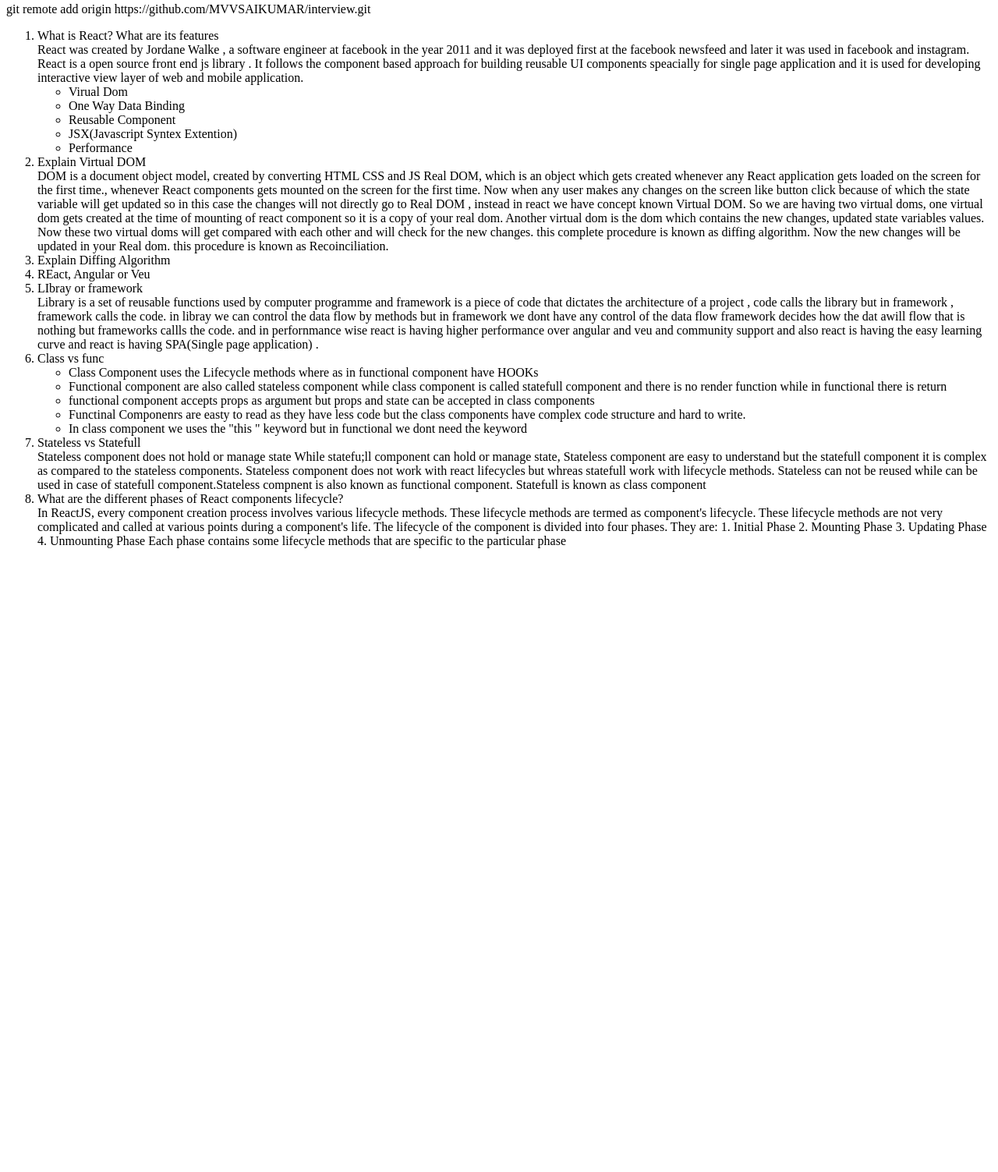
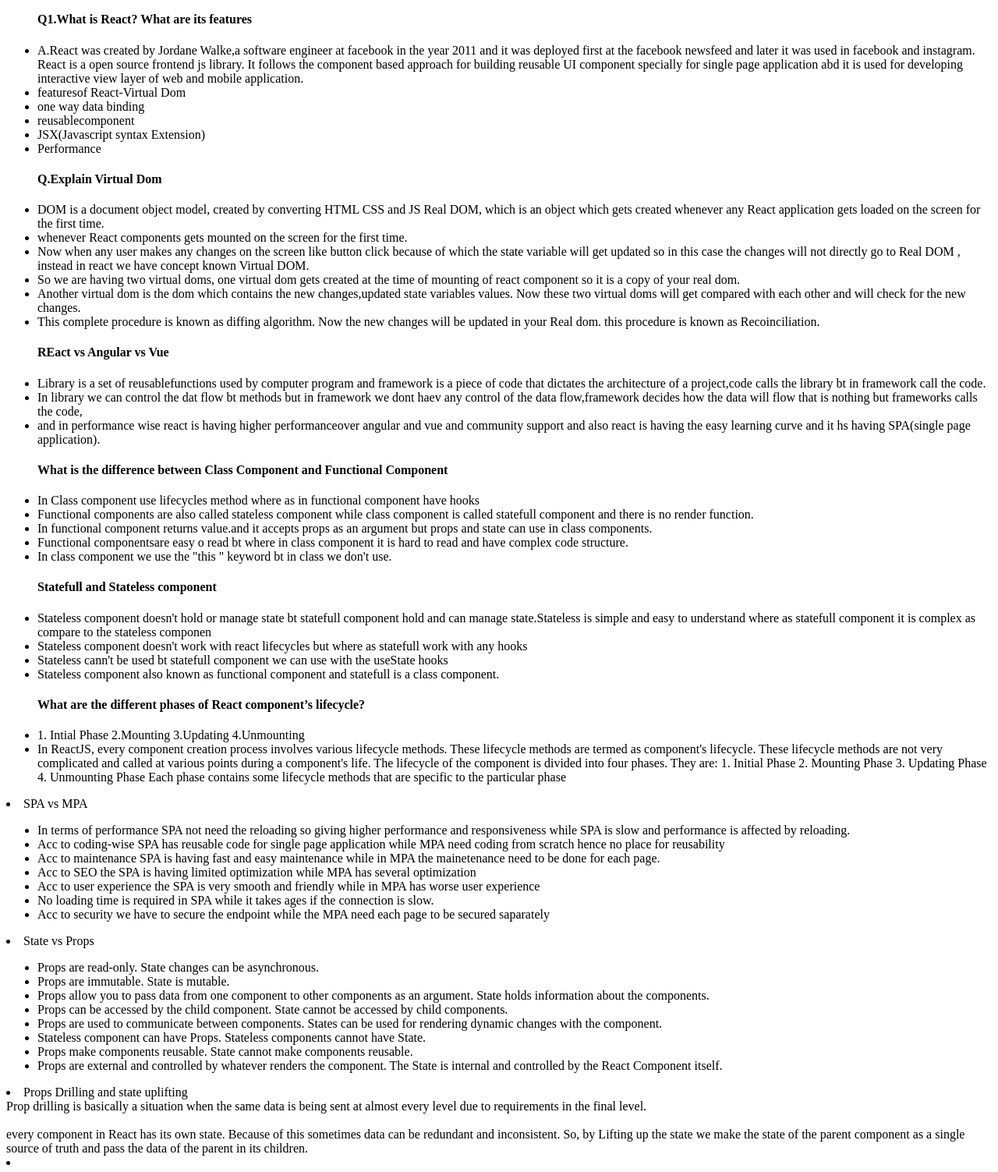
Before and after one commit to shanthakumarvenkatesh/practice, a plain HTML site: page react.html in a window 1280 px wide. Shown: the part 5-1508 px from the top of the page at 78% size. Before the commit the page ends 800 px from the top, so only its background shows below. Drawn offline with Linux system fonts and the light colour scheme.

Commit message:
Update react.html

```diff
--- a/react.html
+++ b/react.html
@@ -1,44 +1,100 @@
 <!DOCTYPE html>
 <html lang="en">
+
 <head>
     <meta charset="UTF-8">
     <meta http-equiv="X-UA-Compatible" content="IE=edge">
     <meta name="viewport" content="width=device-width, initial-scale=1.0">
-    <title>Document</title>
+    <title>React-interview-Questions</title>
 </head>
+
 <body>
-    git remote add origin https://github.com/MVVSAIKUMAR/interview.git
-    <ol type="1">
-        <li>What is React? What are its features</li> React was created by Jordane Walke , a software engineer at facebook in the year 2011 and it was deployed first at the facebook newsfeed and later it was used in facebook and instagram. React is a open source front end js library . It follows the component based approach for building reusable  UI components speacially for single page application
-        and it is used for developing interactive view layer of web and mobile application.
     <ul>
-            <li>Virual Dom</li>
-            <li>One Way Data Binding</li>
-            <li>Reusable Component</li>
-            <li>JSX(Javascript Syntex Extention)</li>
+        <h4>Q1.What is React? What are its features</h4>
+        <li>A.React was created by Jordane Walke,a software engineer at facebook in the year 2011 and
+            it was deployed first at the facebook newsfeed and later it was used in facebook and instagram.
+            React is a open source frontend js library.
+            It follows the component based approach for building reusable UI component specially for single page
+            application
+            abd it is used for developing interactive view layer of web and mobile application.
+        </li>
+        <li>featuresof React-Virtual Dom</li>
+        <li>
+            one way data binding
+        </li>
+        <li>reusablecomponent</li>
+        <li>JSX(Javascript syntax Extension)</li>
         <li>Performance</li>
-        </ul>
-        <li>Explain Virtual DOM</li>DOM is a document object model, created by converting HTML CSS and JS Real DOM, which is an object which gets created whenever any React application gets loaded on the screen for the first time., whenever React components gets mounted on the screen for the first time. Now when any user makes any changes on the screen like button click because of which the state variable will get updated so in this case the changes will not directly go to Real DOM , instead in react we have concept known Virtual DOM. So we are having two virtual doms, one virtual dom gets created at the time of mounting of react component so it is a copy of your real dom. Another virtual dom is the dom which contains the new changes, updated state variables values. Now these two virtual doms will get compared with each other and will check for the new changes. this complete procedure is known as diffing algorithm. Now the new changes will be updated in your Real dom. this procedure is known as Recoinciliation.
-        <li>Explain Diffing Algorithm</li>
-        <li>REact, Angular or Veu</li>
-        <li>LIbray or framework</li>
-        Library is a set of reusable functions used by computer programme and framework is a piece of code that dictates the architecture of a project , code calls the library but in framework , framework calls the code. in libray we can control the data flow by methods but in framework we dont have any control of the data flow framework decides how the dat awill flow that is nothing but frameworks callls the code. and in perfornmance wise react is having higher performance over angular and veu and community support and also react is having the easy learning curve and react is having SPA(Single page application) .
-         <li>Class vs func</li>
-         <ul>
-             <li>Class Component uses the Lifecycle methods where as in functional component have HOOKs</li>
-             <li>Functional component are also called stateless component while class component is called statefull component and there is no render function while in functional there is return  </li>
-             <li>functional component accepts props as argument but props and state can be accepted in class components</li>
-             <li>Functinal Componenrs are easty to read as they have less code but the class components have complex code structure and hard to write.</li>
-             <li>In class component we uses the "this " keyword but in functional we dont need the keyword</li>
-         </ul>
-         <li>Stateless vs Statefull</li> Stateless component does not hold or manage state While statefu;ll component can hold or manage state, Stateless component are easy to understand but the statefull component it is complex as compared to the stateless components. Stateless component does not work with react lifecycles but whreas statefull work with lifecycle methods. Stateless can not be reused while can be used in case of statefull component.Stateless compnent is also known as functional component. Statefull is known as class component
-         <li>What are the different phases of React components lifecycle?</li> In ReactJS, every component creation process involves various lifecycle methods. These lifecycle methods are termed as component's lifecycle. These lifecycle methods are not very complicated and called at various points during a component's life. The lifecycle of the component is divided into four phases. They are:
+        <h4>Q.Explain Virtual Dom</h4>
+        <li> DOM is a document object model, created by converting HTML CSS and JS Real DOM,
+            which is an object which gets created whenever any React application gets loaded on the screen for the first
+            time.
+            <li>whenever React components gets mounted on the screen for the first time.</li>
+            <li>Now when any user makes any changes on the screen like button click because of which the state variable will
+            get updated so in this case the changes will not directly go to Real DOM , instead in react we have concept
+            known Virtual DOM.</li>
+            <li>So we are having two virtual doms, one virtual dom gets created at the time of mounting
+            of react component so it is a copy of your real dom.</li>
+             <li>Another virtual dom is the dom which contains the new changes,updated state variables values. Now these two virtual doms will get compared with each other and will check
+            for the new changes.
+            <li>This complete procedure is known as diffing algorithm. Now the new changes will be updated in your Real dom.
+            this procedure is known as Recoinciliation.</li>
+            <h4>REact vs Angular vs Vue</h4>
+            <li>
+                Library is a set of reusablefunctions used by computer program and framework is a piece of code that dictates the architecture of a project,code calls the library bt in framework call the code.</li>
+                <li>In library we can control the dat flow bt methods but in framework we dont haev any control of the data flow,framework decides how the data will flow that is nothing but frameworks calls the code,</li>
+                <li>and in performance wise react is having higher performanceover angular and vue and community support and also react is having the easy learning curve and it hs having SPA(single page application).
+            </li>
+            <h4>What is the difference between Class Component and Functional Component</h4>
+            <li>In Class component use lifecycles method where as in functional component have hooks</li>
+            <li>Functional components are also called stateless component while class component is called statefull component and there is no render function.</li>
+            <li>In functional component returns value.and it accepts props as an argument but props and state can use in class components.</li>
+            <li>Functional componentsare easy o read bt where in class component it is hard to read and have complex code structure.</li>
+            <li>In class component we use the "this " keyword bt in class we don't use.</li>
+            <h4>Statefull and Stateless component</h4>
+            <li>Stateless component doesn't hold or manage state bt statefull component hold and can manage state.Stateless is simple and easy to understand where as statefull component it is complex as compare to the stateless componen</li>
+            <li>Stateless component doesn't work with react lifecycles but where as statefull work with any hooks</li>
+            <li>Stateless cann't be used bt statefull component we can use with the useState hooks</li>
+            <li>Stateless component also known as functional component and statefull is a class component.</li>
+            <h4>What are the different phases of React component’s lifecycle?</h4>
+            <li>1. Intial Phase 2.Mounting 3.Updating 4.Unmounting </li>
+            <li>In ReactJS, every component creation process involves various lifecycle methods. These lifecycle methods are termed as component's lifecycle. These lifecycle methods are not very complicated and called at various points during a component's life. The lifecycle of the component is divided into four phases. They are:
                 1.	Initial Phase
                 2.	Mounting Phase
                 3.	Updating Phase
                 4.	Unmounting Phase
                 Each phase contains some lifecycle methods that are specific to the particular phase
+                </li>
+
+
+        </ul>
     </ol>
+    <li>SPA vs MPA</li>
+    <ul>
+        <li>In terms of performance SPA not need the reloading so giving higher performance and responsiveness while SPA is slow and performance is affected by reloading. </li>
+        <li>Acc to coding-wise SPA has reusable code for single page application while MPA need coding from scratch hence no place for reusability</li>
+        <li>Acc to maintenance SPA is having fast and easy maintenance while in MPA the mainetenance need to be done for each page.</li>
+        <li>Acc to SEO the SPA is having limited optimization while MPA has several optimization</li>
+        <li>Acc to user experience the SPA is very smooth and friendly while in MPA has worse user experience</li>
+        <li>No loading time is required in SPA while it takes ages if the connection is slow.</li>
+        <li>Acc to security we have to secure the endpoint while the MPA need each page to be secured saparately </li>
+    </ul>
+    <li>State vs Props</li>
+    <ul>
+        <li>Props are read-only.	State changes can be asynchronous.</li>
+        <li>Props are immutable.	State is mutable.</li>
+        <li>Props allow you to pass data from one component to other components as an argument.	State holds information about the components.</li>
+        <li>Props can be accessed by the child component.	State cannot be accessed by child components.</li>
+        <li>Props are used to communicate between components.	States can be used for rendering dynamic changes with the component.</li>
+        <li>Stateless component can have Props.	Stateless components cannot have State.</li>
+        <li>Props make components reusable.	State cannot make components reusable.</li>
+        <li>Props are external and controlled by whatever renders the component.	The State is internal and controlled by the React Component itself.</li>
+    </ul>
+    <li>Props Drilling and state uplifting</li>
+    Prop drilling is basically a situation when the same data is being sent at almost every level due to requirements in the final level.
+    <br><br>
+    every component in React has its own state. Because of this sometimes data can be redundant and inconsistent. So, by Lifting up the state we make the state of the parent component as a single source of truth and pass the data of the parent in its children.
+    <li></li>
 
 </ol>
 </body>
```
Lines whose indentation alone changed are shown as unchanged.
